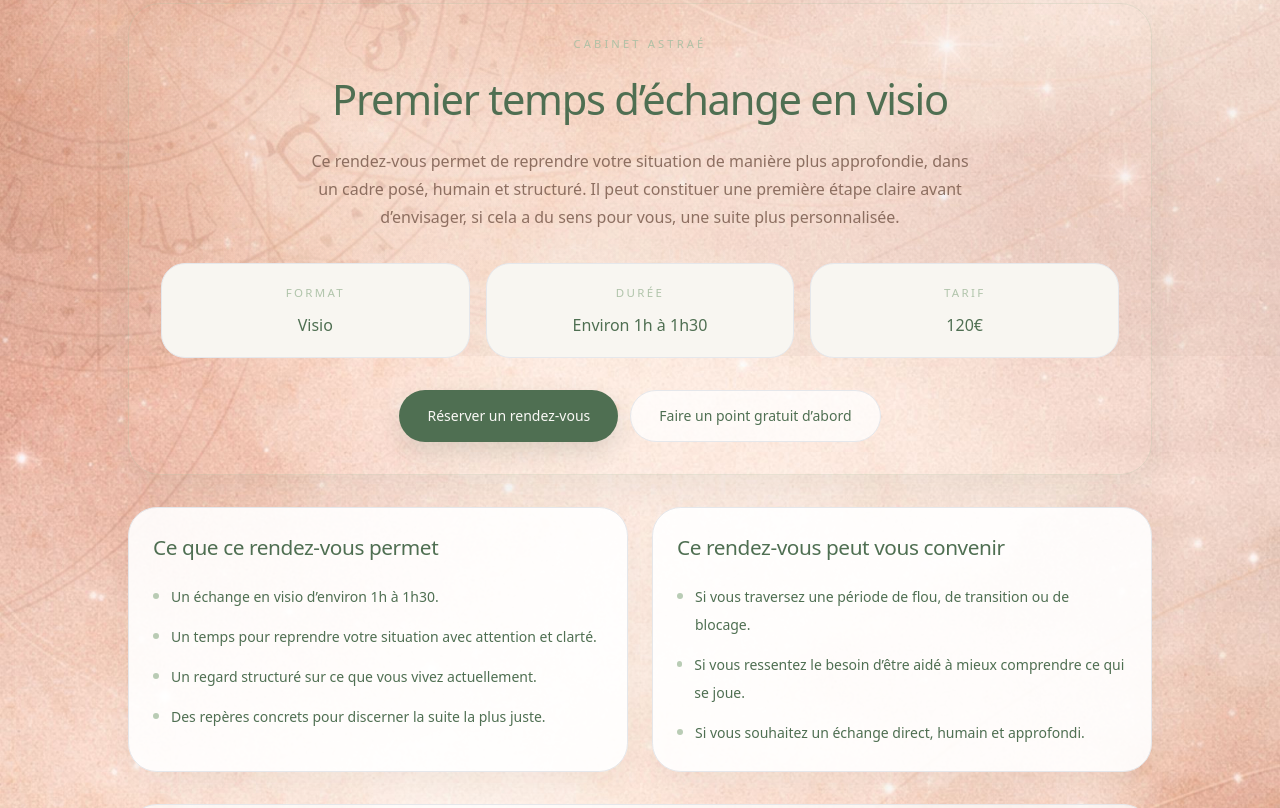
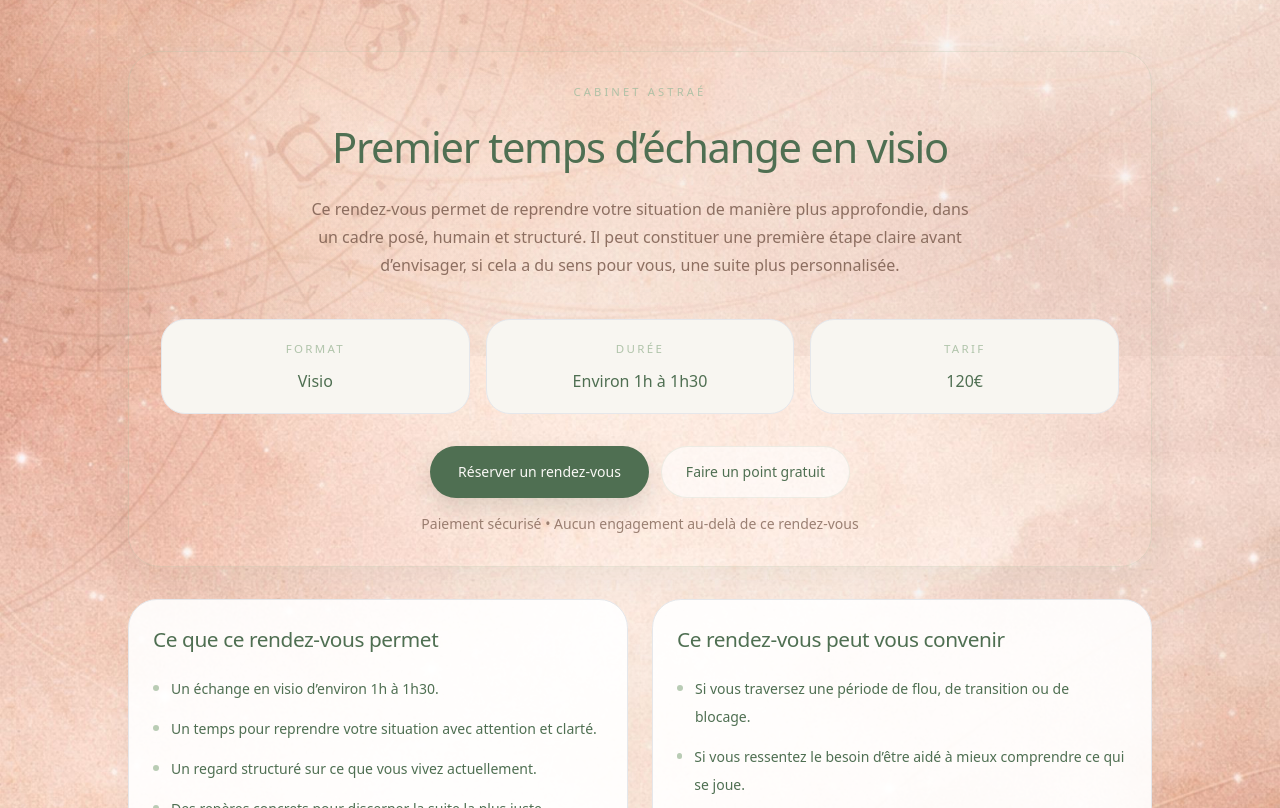
Before and after one commit to arnaudcrestey/cabinet-astrae, a Next.js app: page /reservation in a window 1280 px wide. Shown: the part 444-1252 px from the top of the page. Built offline with nearby package versions, Linux system fonts and the light colour scheme.

Commit message:
Update page.tsx

```diff
--- a/app/reservation/page.tsx
+++ b/app/reservation/page.tsx
@@ -1,7 +1,7 @@
 import Link from "next/link";
 import { PageFrame } from "@/components/projection/PageFrame";
 
-const bookingUrl = "#"; // Remplace ici par ton lien de réservation réel
+const bookingUrl = "#"; // Remplace ici par ton vrai lien de réservation
 
 const included = [
   "Un échange en visio d’environ 1h à 1h30.",
@@ -19,7 +19,7 @@ const forWho = [
 export default function ReservationPage() {
   return (
     <PageFrame
-      title="Prendre un rendez-vous visio"
+      title="Prendre un temps d’échange en visio"
       intro="Un temps d’échange pour faire le point sur votre situation, mettre en lumière ce qui se joue et avancer avec plus de clarté."
     >
       <div className="mx-auto max-w-5xl space-y-8">
@@ -41,7 +41,7 @@ export default function ReservationPage() {
             </p>
           </div>
 
-          <div className="mt-8 grid gap-4 md:grid-cols-3">
+          <div className="mt-10 grid gap-4 md:grid-cols-3">
             {[
               ["Format", "Visio"],
               ["Durée", "Environ 1h à 1h30"],
@@ -69,11 +69,15 @@ export default function ReservationPage() {
 
             <Link
               href="/analyse"
-              className="inline-flex min-h-[52px] items-center justify-center rounded-full border border-[#5D815D]/22 bg-white/75 px-7 py-3 text-sm font-medium text-pine transition hover:border-[#5D815D]/36 hover:bg-white"
+              className="inline-flex min-h-[52px] items-center justify-center rounded-full border border-sage/20 bg-white/60 px-6 py-3 text-sm font-medium text-pine transition hover:bg-white"
             >
-              Faire un point gratuit d’abord
+              Faire un point gratuit
             </Link>
           </div>
+
+          <p className="mt-4 text-center text-sm text-umber/75">
+            Paiement sécurisé • Aucun engagement au-delà de ce rendez-vous
+          </p>
         </section>
 
         <section className="grid gap-6 md:grid-cols-2">
```
